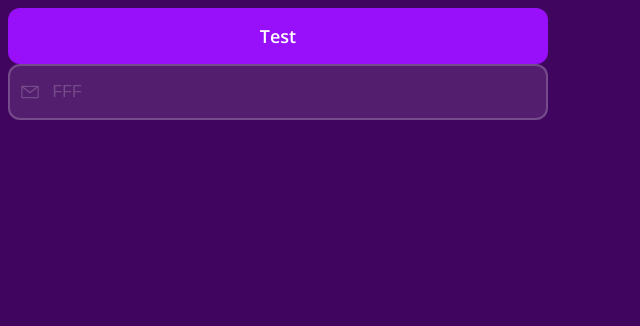
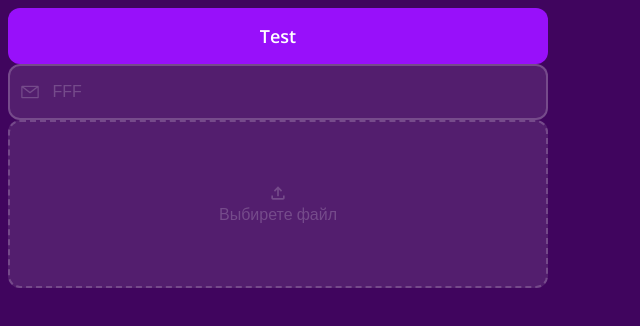
Before and after one commit to KI-24-ATAKA/Pet-Music-Hosting, a React (Vite) app in the folder frontend/MusicHostingWebApp/: page / in a window 1280 px wide. Shown: the top 326 px of the page, without its empty margins (0-640 px from the left). Built offline with nearby package versions, Linux system fonts and the light colour scheme.

Commit message:
FileField-placeholder

```diff
--- a/frontend/MusicHostingWebApp/src/App.tsx
+++ b/frontend/MusicHostingWebApp/src/App.tsx
@@ -1,3 +1,4 @@
+import FileField from './ui/form/FileField';
 import Button from './ui/form/Button';
 import InputField from './ui/form/InputField';
 
@@ -6,6 +7,7 @@ export function App() {
     <div>
       <Button label='Test' onClick={() => {}} />
       <InputField label='222' placeholder='FFF' value='' type='text'/>
+      <FileField />
     </div>
   )
 }
--- a/frontend/MusicHostingWebApp/src/style/colors.scss
+++ b/frontend/MusicHostingWebApp/src/style/colors.scss
@@ -3,3 +3,4 @@ $text-color: #ffffff;
 $foter-color: #020004;
 $active-color: #ad6de4;
 $transparent-white: rgba(#ffffff, 0.2);
+$transparent-white-background: rgba(#ffffff, 0.1);
--- a/frontend/MusicHostingWebApp/src/ui/form/FileField/FileField.scss
+++ b/frontend/MusicHostingWebApp/src/ui/form/FileField/FileField.scss
@@ -1,3 +1,25 @@
+@import '@style';
+
 .FileField {
-
+  display: flex;
+  flex-direction: column;
+  align-items: center;
+  justify-content: center;
+  box-sizing: border-box;
+  width: 100%;
+  max-width: 320px;
+  min-height: 168px;
+  border-radius: 12px;
+  border: 2px dashed $transparent-white;
+  background-color: $transparent-white-background;
+  color: $transparent-white;
+  &__placeholder {
+    display: flex;
+    flex-direction: column;
+    align-items: center;
+    justify-content: center;
+  }
+  @media (min-width: $tablet-width){
+    max-width: 540px;
+  }
 }
--- a/frontend/MusicHostingWebApp/src/ui/form/FileField/FileField.tsx
+++ b/frontend/MusicHostingWebApp/src/ui/form/FileField/FileField.tsx
@@ -1,5 +1,32 @@
+ import React from 'react';
+ import {MdOutlineFileUpload} from 'react-icons/md';
+
+ import './FileField.scss';
+
  function FileField() {
-    return(<div className='FileField'></div>);
+   const [file, setFile] = React.useState<File | null>(null);
+   return(
+      <label
+         className='FileField'
+         htmlFor='file-upload-input'
+      >
+         <input
+            type='file'
+            id='file-upload-input'
+            style={{display: 'none'}}
+         />
+         {file ? (
+            <div>
+
+            </div>
+         ) : (
+            <div className='FileField__placeholder'>
+               <MdOutlineFileUpload size={20}/>
+               <span>Выбирете файл</span>
+            </div>
+         )}
+      </label>
+   );
  };
 
  export default FileField;
--- a/frontend/MusicHostingWebApp/src/ui/form/InputField/InputField.scss
+++ b/frontend/MusicHostingWebApp/src/ui/form/InputField/InputField.scss
@@ -5,7 +5,7 @@
   box-sizing: border-box;
   flex-direction: row;
   border: 2px solid $transparent-white;
-  background-color: rgba(#ffffff, 0.1);
+  background-color: $transparent-white-background;
   border-radius: 12px;
   width: 100%;
   max-width: 320px;
@@ -38,7 +38,6 @@
   }
    &:focus-within {
     border-color: $active-color;
-    border-width: 2px;
   }
   @media (min-width: $tablet-width){
     max-width: 540px;
```
